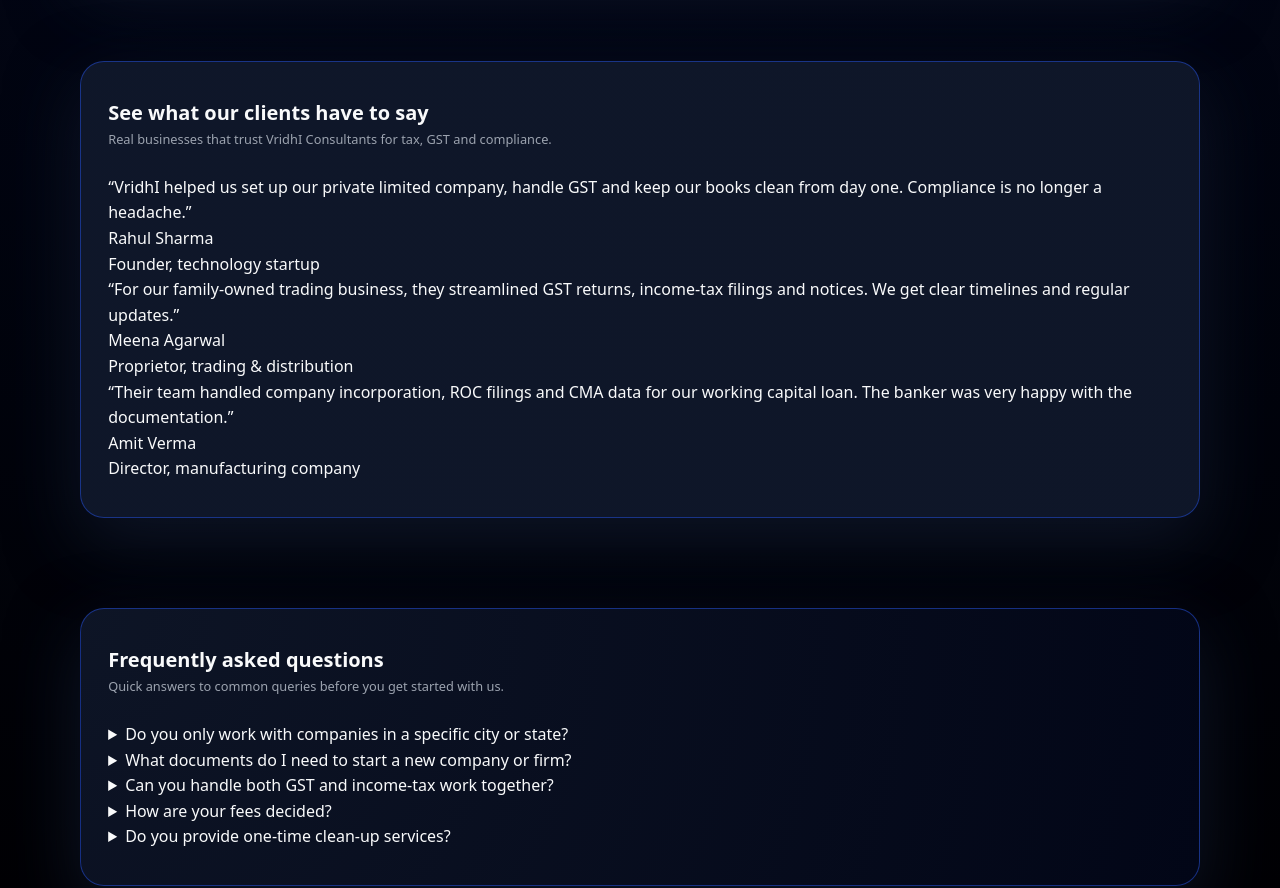
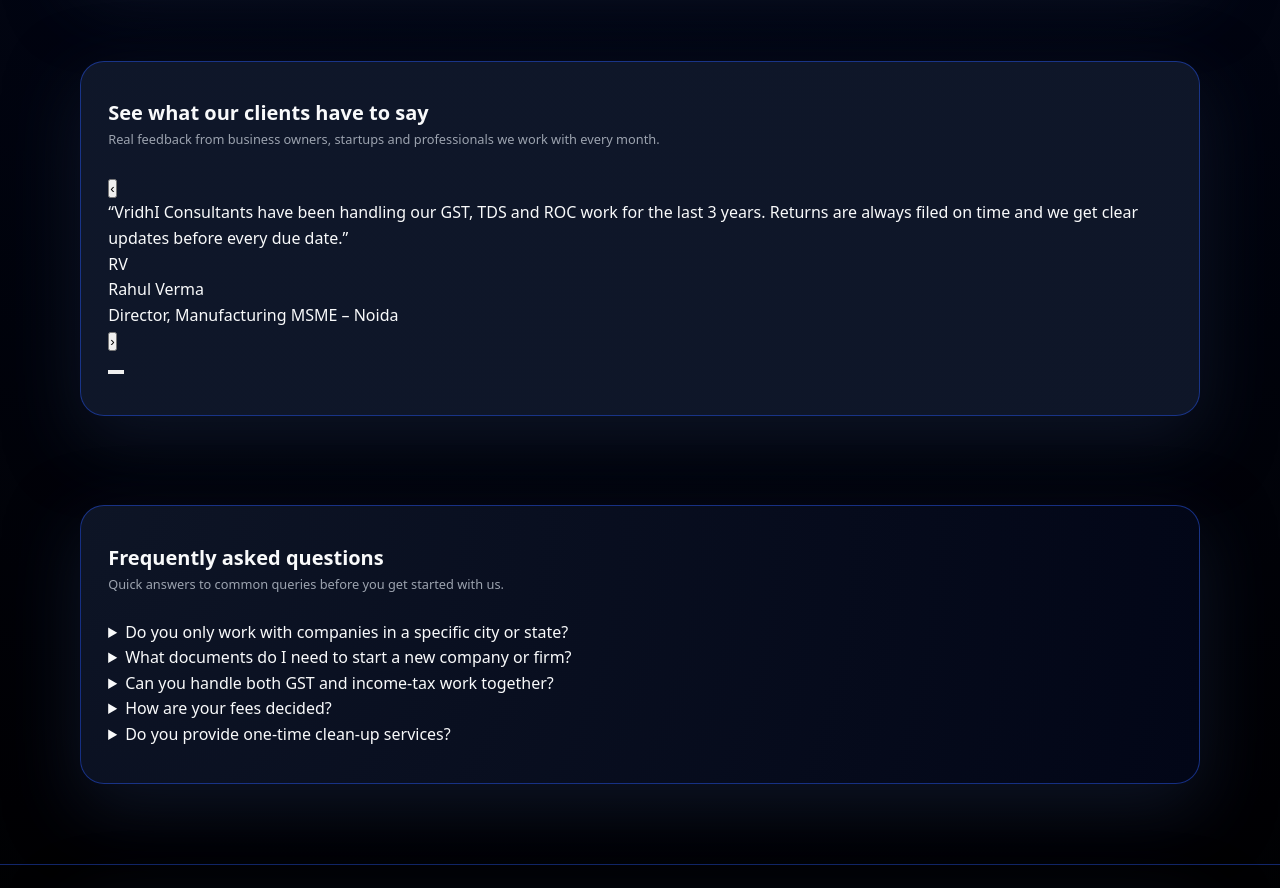
Before and after one commit to KP-1306/vridhi-consultants, a React (Vite) app: page / in a window 1280 px wide. Shown: the part 1860-2748 px from the top of the page. Built offline with nearby package versions, Linux system fonts and the light colour scheme.

Commit message:
Update HomeTestimonials.jsx

```diff
--- a/src/components/HomeTestimonials.jsx
+++ b/src/components/HomeTestimonials.jsx
@@ -1,51 +1,105 @@
 // src/components/HomeTestimonials.jsx
+import React, { useState } from "react";
 
-import React from "react";
-
-const testimonials = [
+const TESTIMONIALS = [
   {
     quote:
-      "VridhI helped us set up our private limited company, handle GST and keep our books clean from day one. Compliance is no longer a headache.",
-    name: "Rahul Sharma",
-    role: "Founder, technology startup"
+      "VridhI Consultants have been handling our GST, TDS and ROC work for the last 3 years. Returns are always filed on time and we get clear updates before every due date.",
+    name: "Rahul Verma",
+    title: "Director, Manufacturing MSME – Noida"
   },
   {
     quote:
-      "For our family-owned trading business, they streamlined GST returns, income-tax filings and notices. We get clear timelines and regular updates.",
-    name: "Meena Agarwal",
-    role: "Proprietor, trading & distribution"
+      "As a startup founder, I wanted someone who could explain taxation in simple language. The team helped us choose the right structure, set up our books and stay bank-ready for funding.",
+    name: "Sakshi Mehta",
+    title: "Co-founder, Tech Startup – Gurgaon"
   },
   {
     quote:
-      "Their team handled company incorporation, ROC filings and CMA data for our working capital loan. The banker was very happy with the documentation.",
-    name: "Amit Verma",
-    role: "Director, manufacturing company"
+      "They cleaned up two years of pending compliances, regularised our GST and income-tax filings and coordinated smoothly with our internal accounts team.",
+    name: "Anil Sharma",
+    title: "Owner, Retail Chain – Ghaziabad"
+  },
+  {
+    quote:
+      "Professional, responsive and practical. I can focus on my practice while they take care of registrations, returns and notices for my clinic.",
+    name: "Dr. Nidhi Singh",
+    title: "Medical Practitioner – Delhi NCR"
   }
 ];
 
 export default function HomeTestimonials() {
+  const [active, setActive] = useState(0);
+
+  const prev = () =>
+    setActive((idx) => (idx === 0 ? TESTIMONIALS.length - 1 : idx - 1));
+  const next = () =>
+    setActive((idx) => (idx === TESTIMONIALS.length - 1 ? 0 : idx + 1));
+
+  const current = TESTIMONIALS[active];
+
   return (
-    <section>
+    <section className="home-testimonials">
       <div className="container section-inner">
-        <div className="section-header">
+        <div className="section-header section-header-centered">
           <div>
             <div className="section-title">See what our clients have to say</div>
             <div className="section-kicker">
-              Real businesses that trust VridhI Consultants for tax, GST and
-              compliance.
+              Real feedback from business owners, startups and professionals we
+              work with every month.
             </div>
           </div>
         </div>
 
-        <div className="testimonials-grid">
-          {testimonials.map((t, idx) => (
-            <figure key={idx} className="testimonial-card">
-              <blockquote>“{t.quote}”</blockquote>
-              <figcaption>
-                <div className="testimonial-name">{t.name}</div>
-                <div className="testimonial-role">{t.role}</div>
-              </figcaption>
-            </figure>
+        <div className="testimonial-shell">
+          {/* Slider card */}
+          <button
+            type="button"
+            className="testimonial-arrow testimonial-arrow-left"
+            onClick={prev}
+            aria-label="Previous testimonial"
+          >
+            ‹
+          </button>
+
+          <article className="testimonial-card">
+            <p className="testimonial-quote">“{current.quote}”</p>
+            <div className="testimonial-meta">
+              <div className="testimonial-avatar">
+                {current.name
+                  .split(" ")
+                  .map((n) => n[0])
+                  .join("")}
+              </div>
+              <div>
+                <div className="testimonial-name">{current.name}</div>
+                <div className="testimonial-title">{current.title}</div>
+              </div>
+            </div>
+          </article>
+
+          <button
+            type="button"
+            className="testimonial-arrow testimonial-arrow-right"
+            onClick={next}
+            aria-label="Next testimonial"
+          >
+            ›
+          </button>
+        </div>
+
+        {/* Dots */}
+        <div className="testimonial-dots">
+          {TESTIMONIALS.map((_, idx) => (
+            <button
+              key={idx}
+              type="button"
+              className={
+                "testimonial-dot" + (idx === active ? " testimonial-dot-active" : "")
+              }
+              onClick={() => setActive(idx)}
+              aria-label={`Show testimonial ${idx + 1}`}
+            />
           ))}
         </div>
       </div>
```
